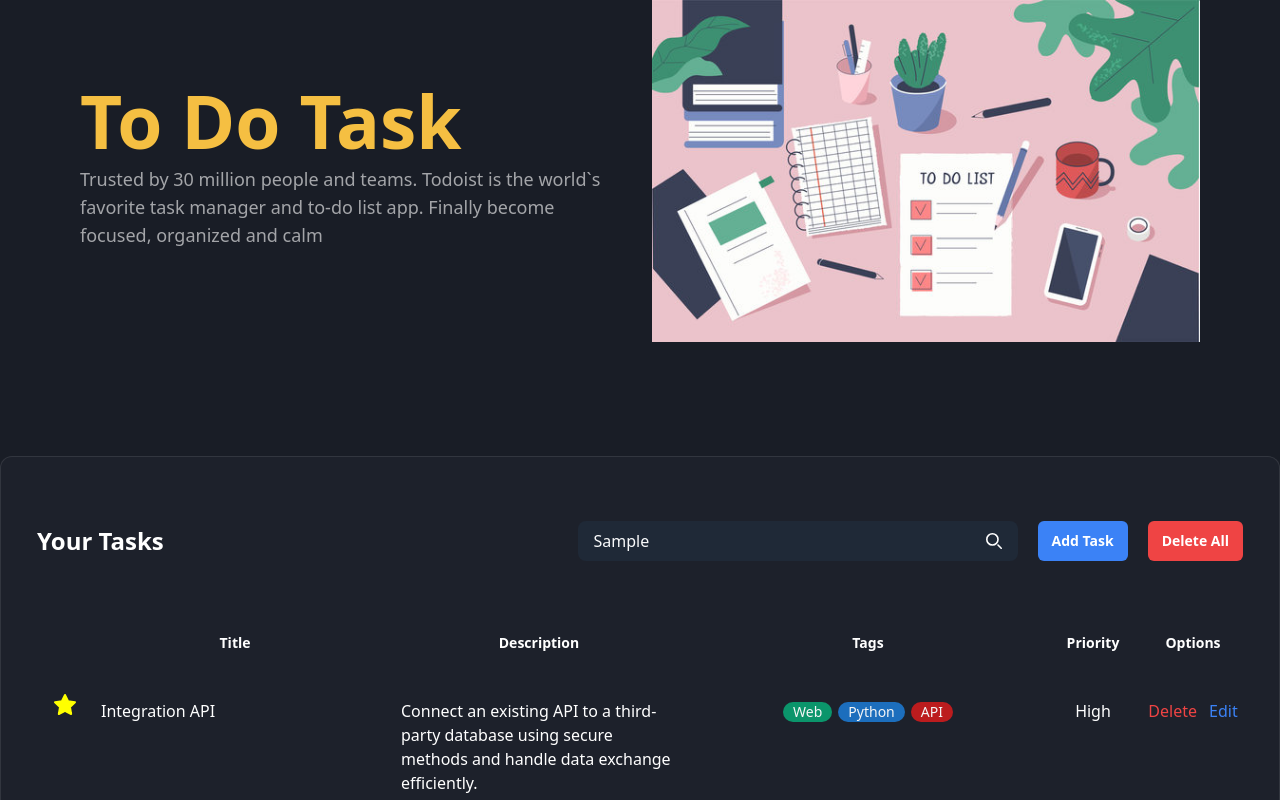
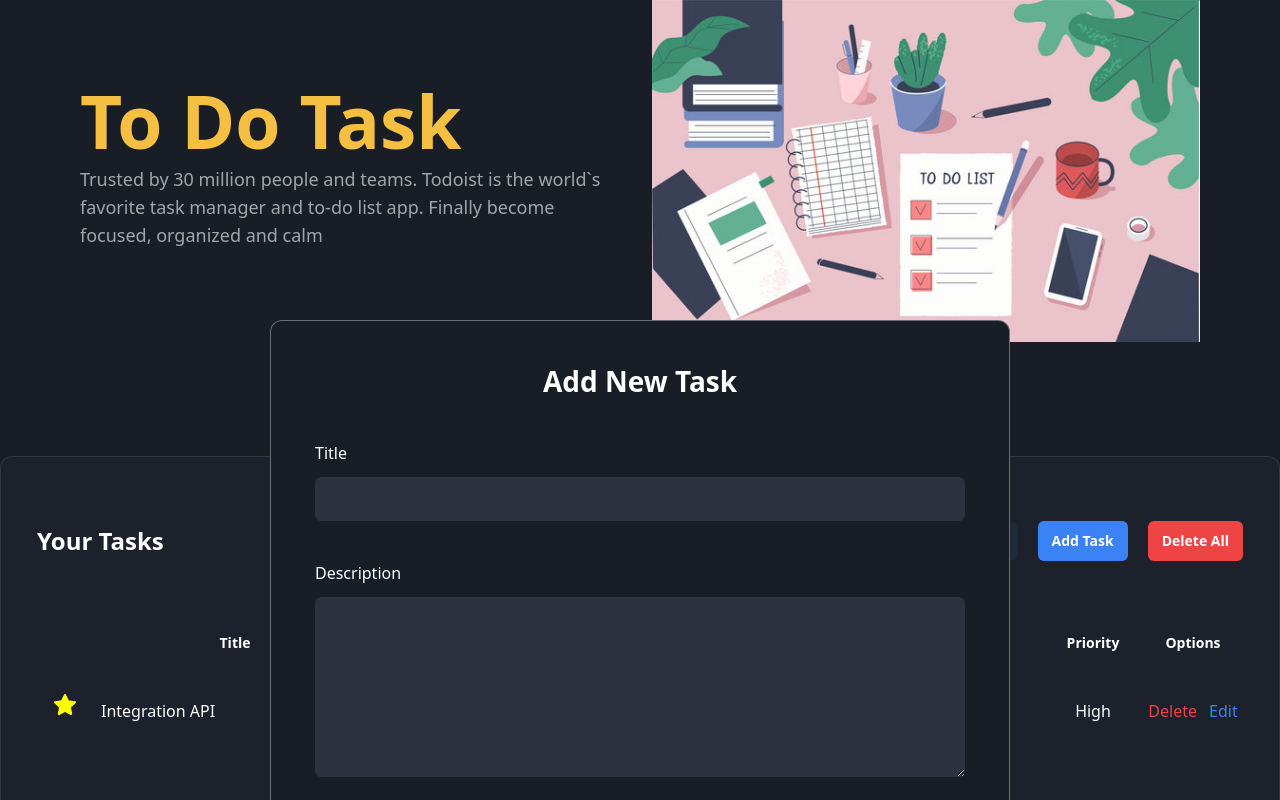
Before and after one commit to Imran122/to-do-Qtec-Solution-task, a Next.js app: page / in a window 1280 px wide. Both pictures are taken after typing "Sample" into the empty fields and a click on the button "Add Task". Shown: the top 800 px of the page. Built offline with nearby package versions, Linux system fonts and the light colour scheme.

Commit message:
fix add dask modal

```diff
--- a/src/components/HomePage/Banner.js
+++ b/src/components/HomePage/Banner.js
@@ -1,5 +1,6 @@
 import Image from "next/image";
 import baqnnerimg from "../../assets/banner3.jpg";
+
 export default function Banner() {
   return (
     <section class="pb-[114px]">
--- /dev/null
+++ b/src/components/HomePage/TaskComponnet/AddTask.js
@@ -0,0 +1,78 @@
+export default function AddTask({ setShowPop }) {
+  const handleSubmit = (event) => {
+    setShowPop(false);
+  };
+  return (
+    <div className="">
+      <form
+        onSubmit={handleSubmit}
+        className="mx-auto my-10 w-full max-w-[740px] rounded-xl border border-[#FEFBFB]/[36%] bg-[#191D26] p-9 max-md:px-4 lg:my-20 lg:p-11"
+      >
+        <h2 className="mb-9 text-center text-2xl font-bold text-white lg:mb-11 lg:text-[28px]">
+          Add New Task
+        </h2>
+
+        <div className="space-y-9 text-white lg:space-y-10">
+          <div className="space-y-2 lg:space-y-3">
+            <label htmlFor="title">Title</label>
+            <input
+              className="block w-full rounded-md bg-[#2D323F] px-3 py-2.5"
+              type="text"
+              name="title"
+              id="title"
+              required
+            />
+          </div>
+
+          <div className="space-y-2 lg:space-y-3">
+            <label htmlFor="description">Description</label>
+            <textarea
+              className="block min-h-[120px] w-full rounded-md bg-[#2D323F] px-3 py-2.5 lg:min-h-[180px]"
+              type="text"
+              name="description"
+              id="description"
+              required
+            ></textarea>
+          </div>
+
+          <div className="grid-cols-2 gap-x-4 max-md:space-y-9 md:grid lg:gap-x-10 xl:gap-x-20">
+            <div className="space-y-2 lg:space-y-3">
+              <label htmlFor="tags">Tags</label>
+              <input
+                className="block w-full rounded-md bg-[#2D323F] px-3 py-2.5"
+                type="text"
+                name="tags"
+                id="tags"
+                required
+              />
+            </div>
+
+            <div className="space-y-2 lg:space-y-3">
+              <label htmlFor="priority">Priority</label>
+              <select
+                className="block w-full cursor-pointer rounded-md bg-[#2D323F] px-3 py-2.5"
+                name="priority"
+                id="priority"
+                required
+              >
+                <option value="">Select Priority</option>
+                <option value="low">Low</option>
+                <option value="medium">Medium</option>
+                <option value="high">High</option>
+              </select>
+            </div>
+          </div>
+        </div>
+
+        <div className="mt-16 flex justify-center lg:mt-20">
+          <button
+            type="submit"
+            className="rounded bg-blue-600 px-4 py-2 text-white transition-all hover:opacity-80"
+          >
+            Create new Task
+          </button>
+        </div>
+      </form>
+    </div>
+  );
+}
--- a/src/components/HomePage/TaskComponnet/TaskHeader.js
+++ b/src/components/HomePage/TaskComponnet/TaskHeader.js
@@ -1,4 +1,15 @@
+import { useState } from "react";
+import AddTask from "./AddTask";
+
 export default function TaskHeader() {
+  const [showPop, setShowPop] = useState(false);
+
+  const handelShow = () => {
+    setShowPop(!showPop);
+  };
+  const modalClass = showPop
+    ? "absolute z-50 top-60 w-full left-0 duration-700 opacity-100 scale-100 "
+    : " absolute -top-60 opacity-0 scale-50 w-full left-0  duration-700";
   return (
     <div class="mb-14 items-center justify-between sm:flex">
       <h2 class="text-2xl font-semibold max-sm:mb-4">Your Tasks</h2>
@@ -37,13 +48,19 @@
             </div>
           </div>
         </form>
-        <button class="rounded-md bg-blue-500 px-3.5 py-2.5 text-sm font-semibold">
+        <button
+          onClick={handelShow}
+          class="rounded-md bg-blue-500 px-3.5 py-2.5 text-sm font-semibold"
+        >
           Add Task
         </button>
         <button class="rounded-md bg-red-500 px-3.5 py-2.5 text-sm font-semibold">
           Delete All
         </button>
       </div>
+      <div className={modalClass}>
+        <AddTask setShowPop={setShowPop} />
+      </div>
     </div>
   );
 }
--- a/src/components/HomePage/TaskList.js
+++ b/src/components/HomePage/TaskList.js
@@ -1,6 +1,16 @@
+import { useState } from "react";
 import TaskHeader from "./TaskComponnet/TaskHeader";
 
 export default function TaskList() {
+  const [showPop, setShowPop] = useState(false);
+  const modalClass = showPop
+    ? "absolute z-50 -top-60 w-full left-0 duration-700 opacity-100 scale-100 "
+    : " absolute -top-60 opacity-0 scale-50 w-full left-0  duration-700";
+
+  const handleDeleteTask = (taskId) => {
+    setDeleteModal(true);
+    setDeleteTaskId(taskId);
+  };
   return (
     <section class="mb-20" id="tasks">
       <div class="container">
```
